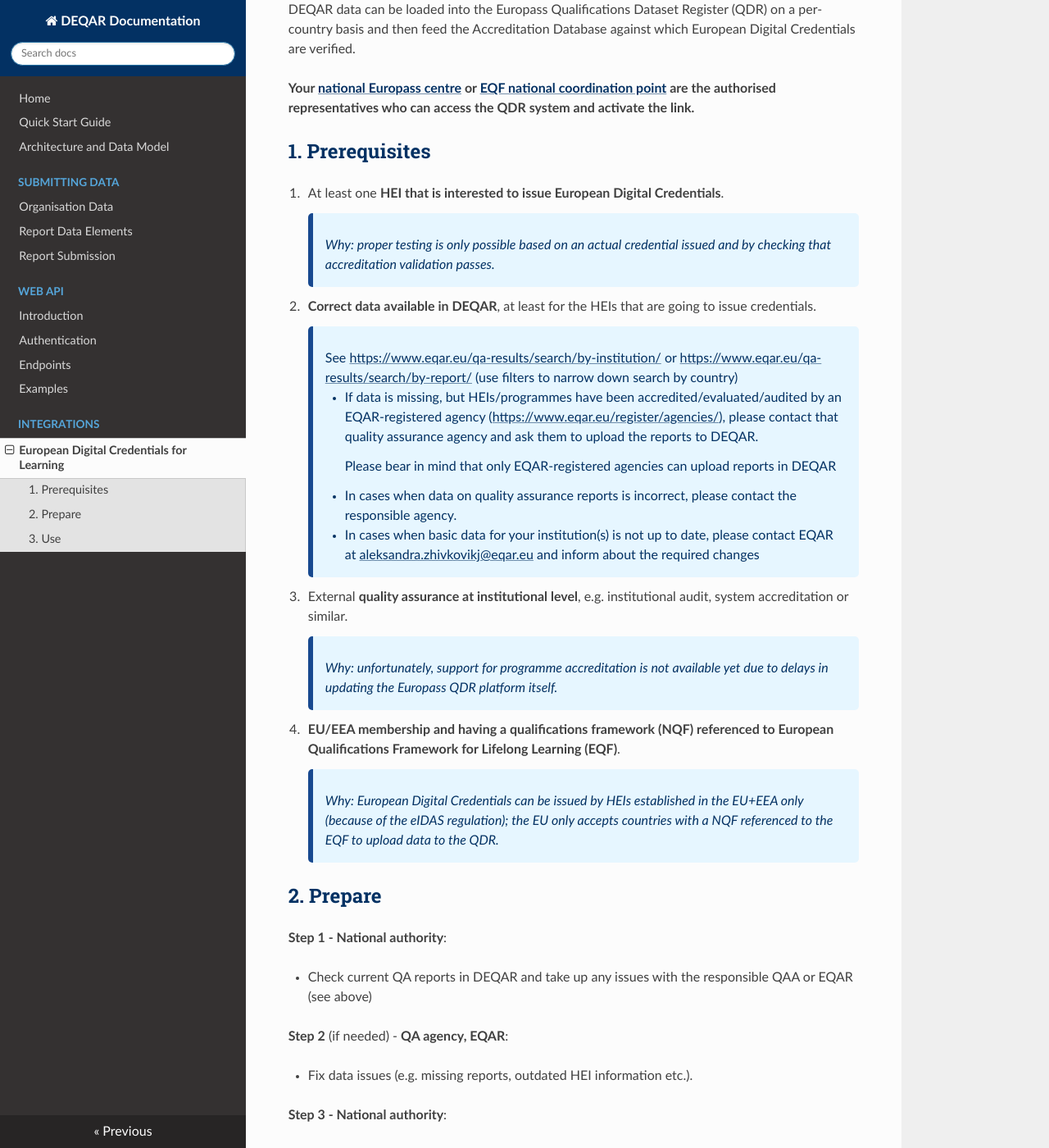
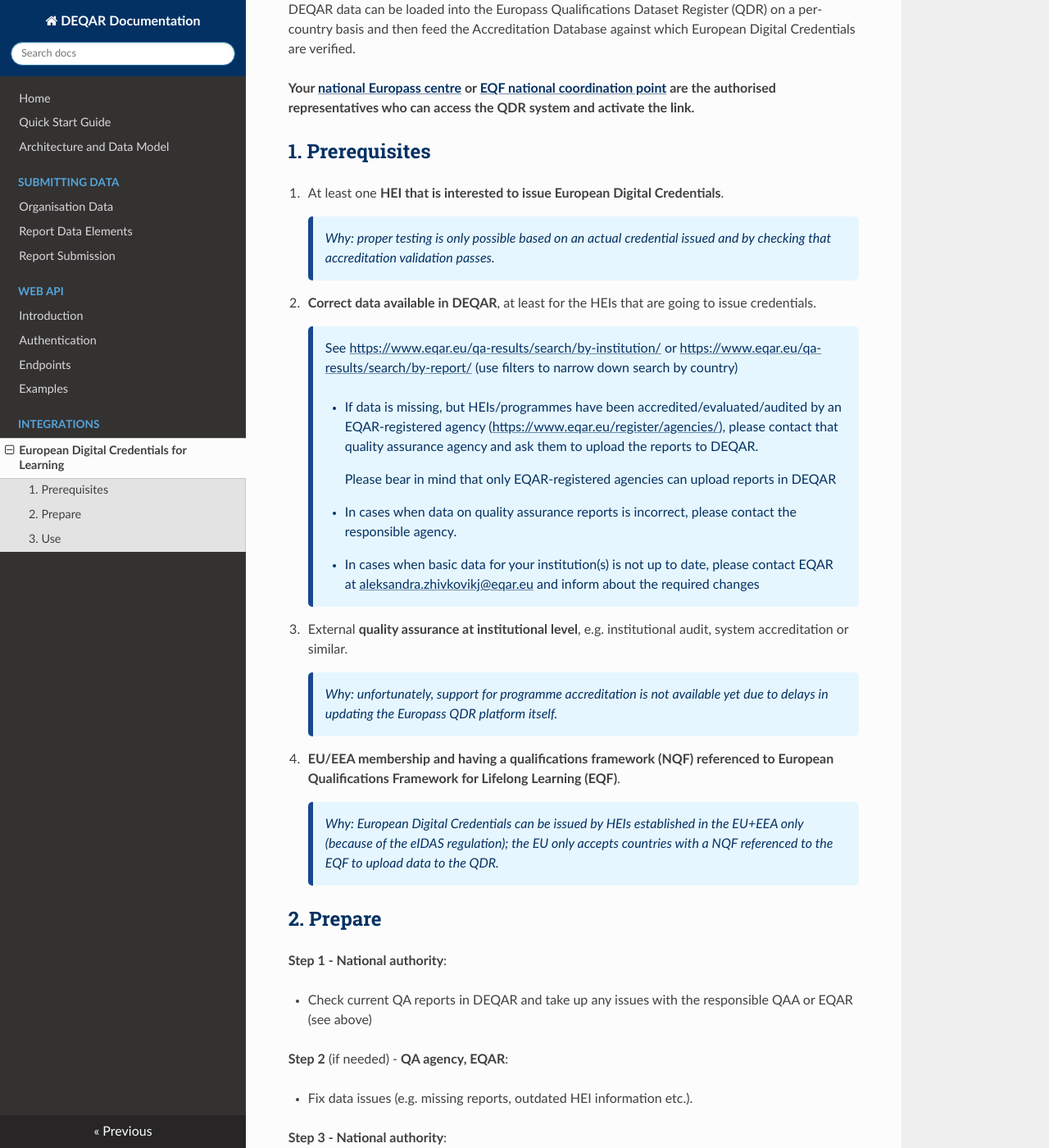
Before and after one commit to EQAR/deqar-docs, an MkDocs documentation site: the page built from docs/europass.md, in a window 1280 px wide and 1400 px high, scrolled down 256 px. Shown: the whole window at 82% size. Built offline with MkDocs 1.6.1, drawn with Linux system fonts in a browser that asks for light colours; nearby versions of some CDN libraries.

Commit message:
fix paragraph spacing in lists

```diff
--- a/docs/css/deqar.css
+++ b/docs/css/deqar.css
@@ -112,9 +112,17 @@
     margin: 0 0 10px 10px;
 }
 
-.rst-content .section ol p, .rst-content .section ul p {
-    margin-bottom: 0;
-    margin-top: 12px;
+.rst-content .section ol li > p,
+.rst-content .section ol li > p:first-child,
+.rst-content .section ol li > p:only-child,
+.rst-content .section ol li > p:last-child,
+.rst-content .section ul li > p,
+.rst-content .section ul li > p:first-child,
+.rst-content .section ul li > p:only-child,
+.rst-content .section ul li > p:last-child
+{
+    margin-bottom: revert;
+    margin-top: revert;
 }
 
 .rst-content h1, .rst-content h2, .rst-content h3, .rst-content h4, .rst-content h5 {
```
